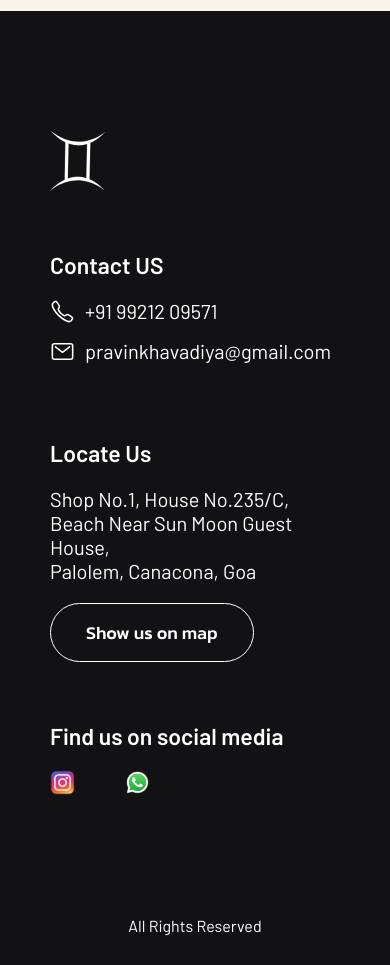
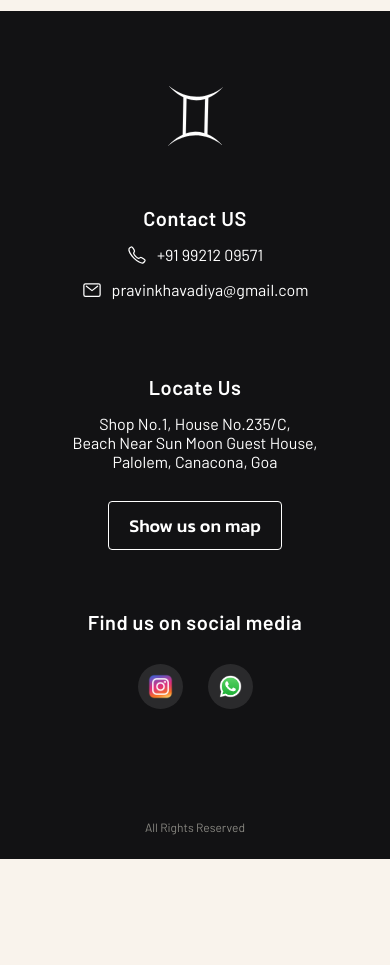
Before and after one commit to elaventa/pravinkTattoos, a Gatsby site: page /portfolio in a window 390 px wide. Shown: the part 3960-4925 px from the top of the page. After the commit the page ends 4819 px from the top, so only its background shows below. Built offline with nearby package versions, Linux system fonts and the light colour scheme; Gatsby itself is replaced by a stand-in of ours.

Commit message:
design improvments

```diff
--- a/src/styles/components/_footer.scss
+++ b/src/styles/components/_footer.scss
@@ -9,6 +9,7 @@
     align-items: flex-start;
     justify-content: space-between;
     flex-wrap: wrap;
+    gap: 40px;
 
     @media(max-width: 1350px){
         padding: 100px;
@@ -16,20 +17,40 @@
         gap: 30px;
     }
     @media(max-width: 1200px){
-        padding: 100px 50px;
+        padding: 80px 50px;
         padding-bottom: 150px;
-        gap: 20px;
+        gap: 25px;
+    }
+    @media(max-width: 768px){
+        padding: 60px 20px;
+        padding-bottom: 120px;
+        gap: 30px;
+        justify-content: center;
     }
 
     .col{
         min-width: 25%;
         margin: 20px 0;
         justify-content: baseline;
+        @media(max-width: 768px){
+            min-width: 100%;
+            text-align: center;
+            margin: 15px auto;
+            display: flex;
+            flex-direction: column;
+            align-items: center;
+        }
+
         .title{
             font-family: 'Barlow';
             font-size: 23px;
             font-weight: 600;
             margin-bottom: 20px;
+            letter-spacing: 0.5px;
+            @media(max-width: 768px){
+                font-size: 20px;
+                margin-bottom: 15px;
+            }
         }
 
         .content{
@@ -40,12 +61,38 @@
             flex-direction: row;
             align-items: center;
             gap: 10px;
+            transition: all 0.3s ease;
+            @media(max-width: 768px){
+                font-size: 16px;
+                justify-content: center;
+            }
 
             .icon{
                 font-size: 25px;
+                @media(max-width: 768px){
+                    font-size: 20px;
+                }
             }
 
+            &:hover {
+                color: #888781;
+                transform: translateX(5px);
+                @media(max-width: 768px){
+                    transform: none;
+                }
+            }
         }
+
+        a {
+            text-decoration: none;
+            color: inherit;
+            &:hover {
+                .content {
+                    color: #888781;
+                }
+            }
+        }
+
         .hidden{
             transition: opacity 0.5s ease-out;
         }
@@ -53,6 +100,15 @@
             background-color: transparent;
             border: 1px solid #fff;
             margin-top: 20px;
+            color: #fff;
+            padding: 10px 20px;
+            border-radius: 4px;
+            cursor: pointer;
+            transition: all 0.3s ease;
+            @media(max-width: 768px){
+                width: 100%;
+                margin-top: 15px;
+            }
 
             .hidden {
                 opacity: 0;
@@ -61,6 +117,8 @@
             &:hover {
                 background-color: #888781;
                 border: 1px solid #888781;
+                transform: translateY(-2px);
+                box-shadow: 0 4px 12px rgba(0,0,0,0.3);
                 .hidden {
                     position: relative;
                     opacity: 1;
@@ -72,8 +130,35 @@
             display: flex;
             flex-direction: row;
             align-items: center;
-            gap: 50px;
+            justify-content: flex-start;
+            gap: 30px;
+            margin-top: 15px;
+            @media(max-width: 768px){
+                width: 100%;
+                justify-content: center;
+                gap: 25px;
+                margin: 15px auto;
+            }
 
+            a {
+                display: flex;
+                align-items: center;
+                justify-content: center;
+                width: 50px;
+                height: 50px;
+                border-radius: 50%;
+                background-color: rgba(255,255,255,0.1);
+                transition: all 0.3s ease;
+                @media(max-width: 768px){
+                    width: 45px;
+                    height: 45px;
+                }
+
+                &:hover {
+                    background-color: #25D366;
+                    transform: scale(1.1);
+                }
+            }
         }
     }
 
@@ -84,6 +169,12 @@
         left: 50%;
         width: 100%;
         transform: translateX(-50%);
+        font-size: 14px;
+        color: #888781;
+        @media(max-width: 768px){
+            font-size: 12px;
+            bottom: 15px;
+        }
 
         p{
             margin-bottom: 10px;
```
Also changed, not shown: src/components/ReachUs/ReachUs.scss (+62 -3 lines).
